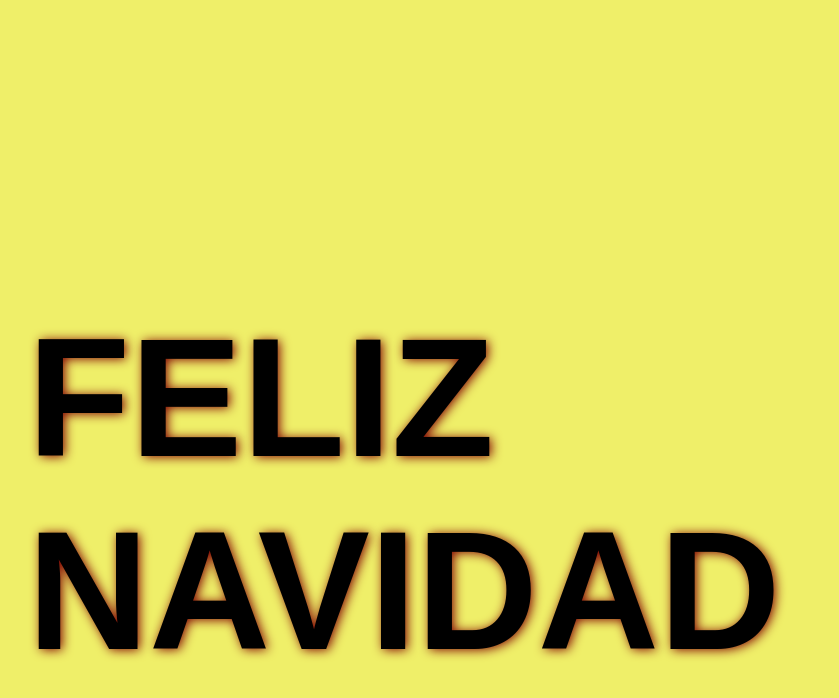
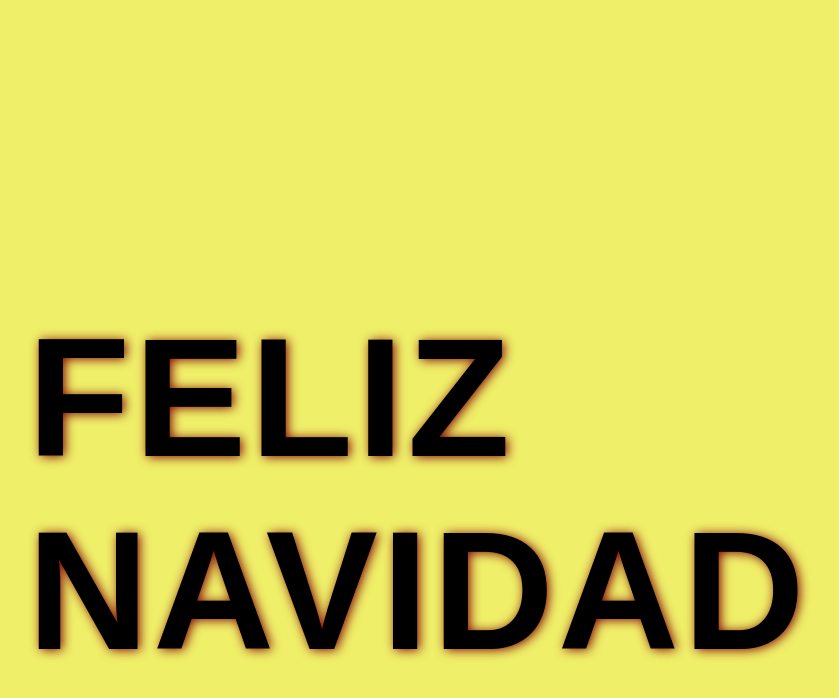
Before and after one commit to TripleYei/feliz_navidad, a plain HTML site: page index.html in a window 1280 px wide. In both pictures the pointer is over the element "FELIZ NAVIDAD". Shown: the whole page, without its empty margins (170-1009 px from the left). Drawn offline with Linux system fonts and the light colour scheme; a web font is replaced by a local one.

Commit message:
Add files via upload

```diff
--- a/index.html
+++ b/index.html
@@ -30,7 +30,12 @@
 		animation:jump 1s ease-in 0s infinite normal;
 
 	}
+	h1:hover{
 
+		letter-spacing: 4px;
+
+
+	}
 	@-webkit-keyframes jump{
 		0%{ -webkit-transform:translateY(0); transform:translateY(0); }
 		20%{ -webkit-transform:translateY(0); transform:translateY(0); }
```
